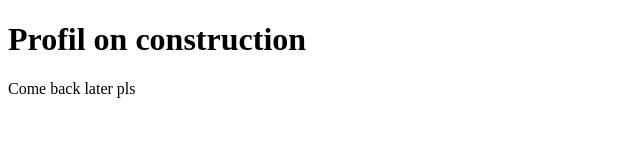
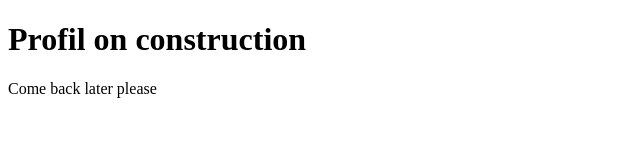
Before and after one commit to beckerromaric/beckerromaric.github.io, a plain HTML site: page index.html in a window 1280 px wide. Shown: the full height of the page, 0-640 px from the left. Drawn offline with Linux system fonts and the light colour scheme.

Commit message:
Update index.html

```diff
--- a/index.html
+++ b/index.html
@@ -6,6 +6,6 @@
     </head>
     <body>
         <h1>Profil on construction</h1>
-        <p>Come back later pls</p>
+        <p>Come back later please</p>
     </body>
 </html>
```
